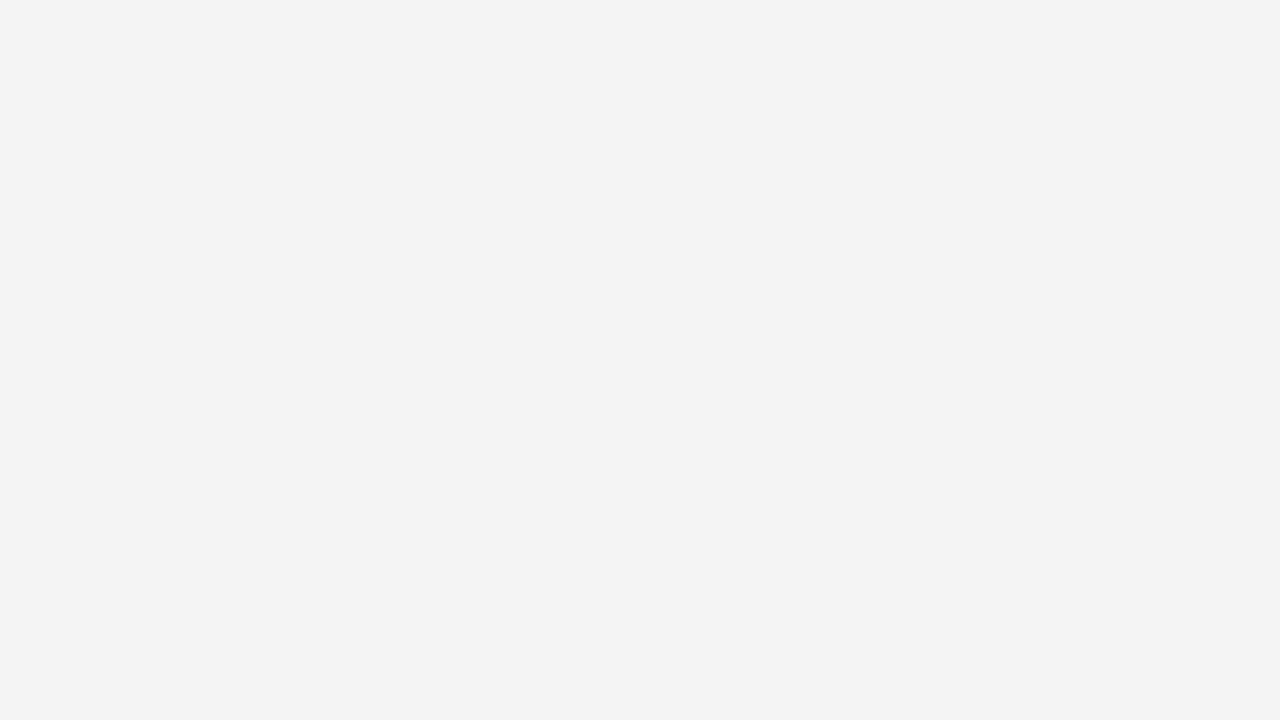
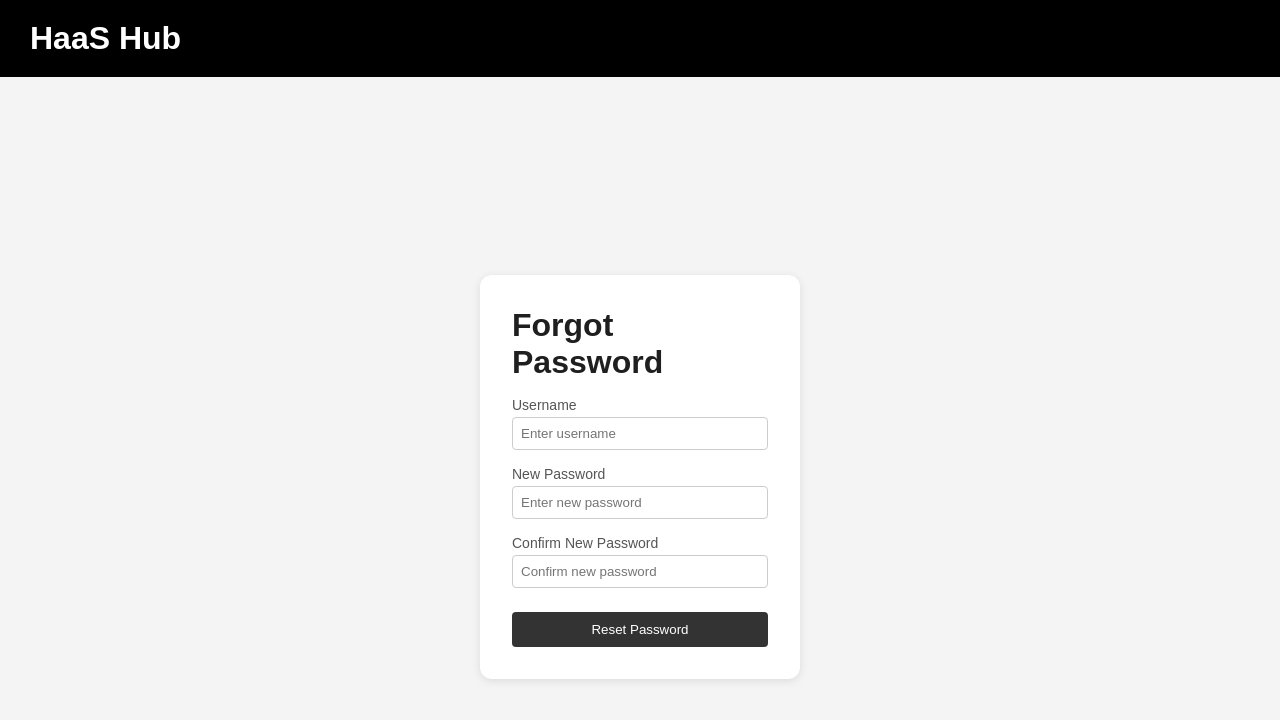
Before and after one commit to ZWaldbusser/APADTeam1, a React (Vite) app in the folder client/: page /forgotpassword in a window 1280 px wide. Before the commit this address had no page. Shown: the top 720 px of the page. Built offline with nearby package versions, Linux system fonts and the light colour scheme.

Commit message:
Added forgot password page

```diff
--- a/client/src/App.jsx
+++ b/client/src/App.jsx
@@ -3,6 +3,7 @@ import Login from "./pages/Login";
 import ProjectOverview from "./pages/ProjectDashboard";
 import LandingPage from "./pages/LandingPage";
 import CreateUser from "./pages/CreateUser";
+import ForgotPassword from "./pages/ForgotPassword";
 
 function App() {
   return (
@@ -12,6 +13,7 @@ function App() {
         <Route path="/login" element={<Login />} />
         <Route path="/register" element={<CreateUser />} />
         <Route path="/projects" element={<ProjectOverview />} />
+        <Route path="/forgotpassword" element={<ForgotPassword />} />
       </Routes>
     </BrowserRouter>
   );
--- a/client/src/pages/CreateUser.jsx
+++ b/client/src/pages/ForgotPassword.jsx
@@ -1,7 +1,7 @@
 import { useState } from "react";
 import "../styles/Login.css";
 
-function CreateUser() {
+function ForgotPassword() {
   const [username, setUsername] = useState("");
   const [password, setPassword] = useState("");
   const [confirmPassword, setConfirmPassword] = useState("");
@@ -17,12 +17,12 @@ function CreateUser() {
   return (
     <div>
       <header className="page-header">
-        <h1>Haas Hub</h1>
+        <h1>HaaS Hub</h1>
       </header>
 
       <main className="login-page">
         <div className="login-box">
-          <h1>Register User</h1>
+          <h1>Forgot Password</h1>
 
           <label>Username</label>
           <input
@@ -32,27 +32,27 @@ function CreateUser() {
             onChange={(e) => setUsername(e.target.value)}
           />
 
-          <label>Password</label>
+          <label>New Password</label>
           <input
             type="password"
-            placeholder="Enter password"
+            placeholder="Enter new password"
             value={password}
             onChange={(e) => setPassword(e.target.value)}
           />
 
-          <label>Confirm Password</label>
+          <label>Confirm New Password</label>
           <input
             type="password"
-            placeholder="Confirm Password"
+            placeholder="Confirm new password"
             value={confirmPassword}
             onChange={(e) => setConfirmPassword(e.target.value)}
           />
 
-          <button onClick={handleSubmit}>Create User</button>
+          <button onClick={handleSubmit}>Reset Password</button>
         </div>
       </main>
     </div>
   );
 }
 
-export default CreateUser;
+export default ForgotPassword;
--- a/client/src/pages/LandingPage.jsx
+++ b/client/src/pages/LandingPage.jsx
@@ -8,7 +8,7 @@ export default function LandingPage() {
   return (
     <div>
         <header className="page-header">
-            <h1>Haas Hub</h1>
+            <h1>HaaS Hub</h1>
         </header>
 
         <main className="landing-page">
--- a/client/src/pages/Login.jsx
+++ b/client/src/pages/Login.jsx
@@ -1,15 +1,17 @@
 
 import { useState } from "react";
 import "../styles/Login.css";
+import { useNavigate } from "react-router-dom";
 
 function Login() {
   const [username, setUsername] = useState("");
   const [password, setPassword] = useState("");
+  const navigate = useNavigate();
 
   return (
     <div>
       <header className="page-header">
-        <h1>Haas Hub</h1>
+        <h1>HaaS Hub</h1>
       </header>
 
     <main className="login-page">
@@ -34,6 +36,8 @@ function Login() {
 
       <button onClick={() => console.log(username, password)}> Login
       </button>
+      <button onClick={() => navigate("/forgotpassword")}>Forgot Password?
+      </button>
     </div>
     </main>
     </div>
--- a/client/src/pages/ProjectDashboard.jsx
+++ b/client/src/pages/ProjectDashboard.jsx
@@ -23,7 +23,7 @@ function ProjectDashboard() {
 return (
   <div>
     <header className="page-header">
-      <h1>Haas Hub</h1>
+      <h1>HaaS Hub</h1>
     </header>
 
     <main className="page-main">
```
Also changed, not shown: client/src/pages/ForgotMyPassword.js (deleted).
